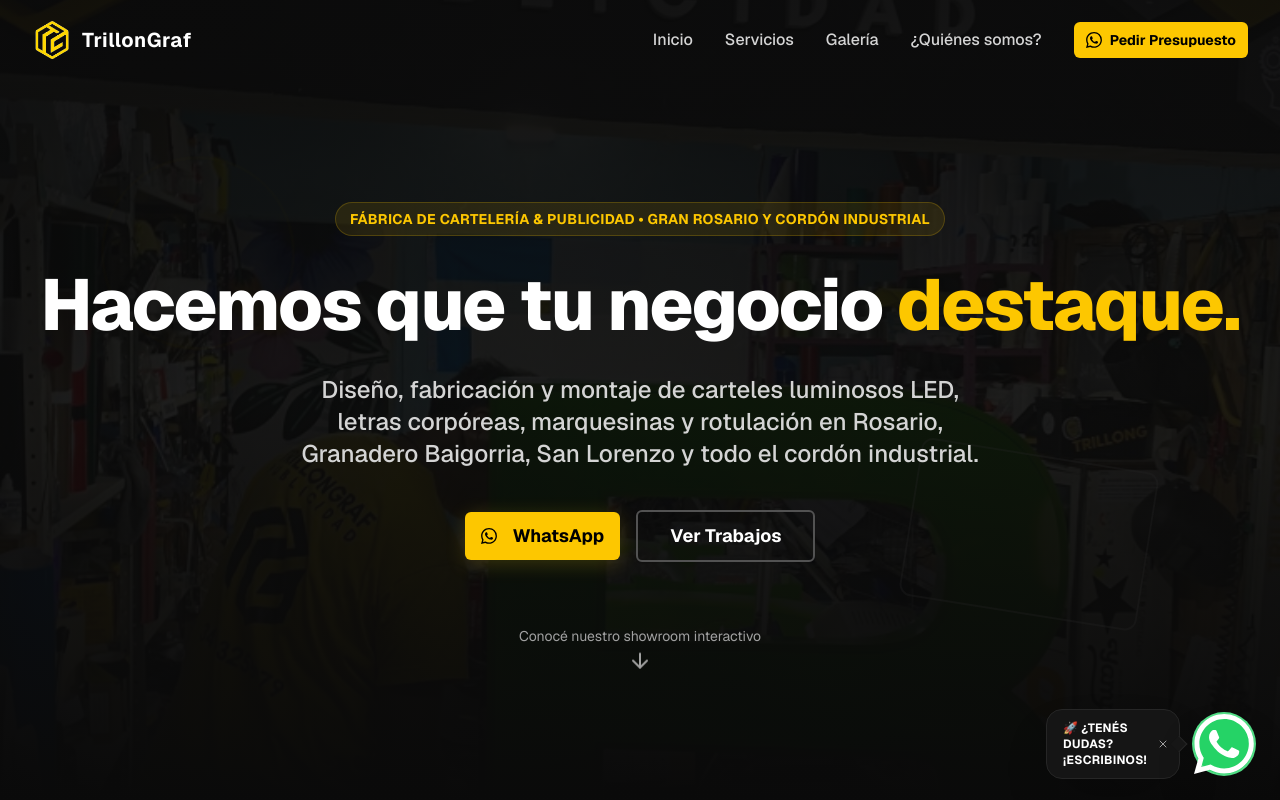
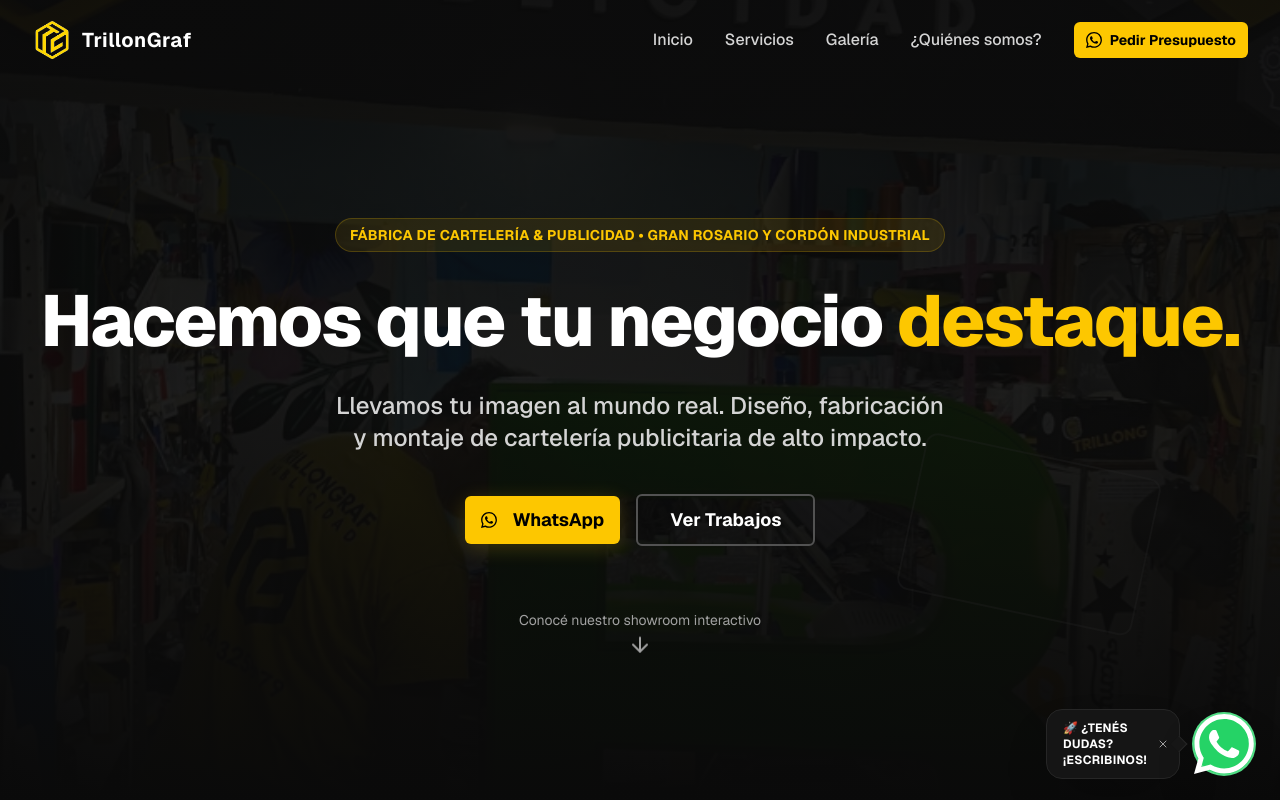
Before and after one commit to martedesarrollos/trillongraf-web, a Next.js app: page / in a window 1280 px wide. Shown: the top 800 px of the page. Built offline with nearby package versions, Linux system fonts and the light colour scheme.

Commit message:
fix(copy): simplificar subtitulo de hero sin listado de ciudades

```diff
--- a/components/hero-section.tsx
+++ b/components/hero-section.tsx
@@ -102,7 +102,7 @@ export function HeroSection() {
           variants={itemVariants}
           className="text-lg sm:text-xl md:text-2xl text-neutral-300 mb-10 max-w-3xl mx-auto text-balance font-medium"
         >
-          Diseño, fabricación y montaje de carteles luminosos LED, letras corpóreas, marquesinas y rotulación en Rosario, Granadero Baigorria, San Lorenzo y todo el cordón industrial.
+          Llevamos tu imagen al mundo real. Diseño, fabricación y montaje de cartelería publicitaria de alto impacto.
         </motion.p>
 
         {/* CTA Buttons */}
```
